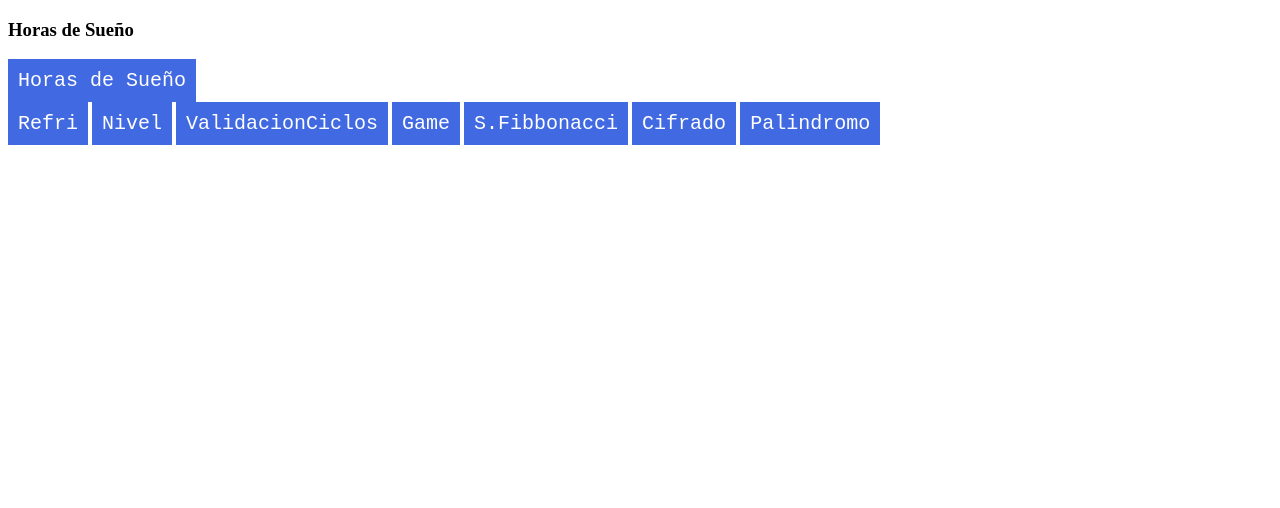
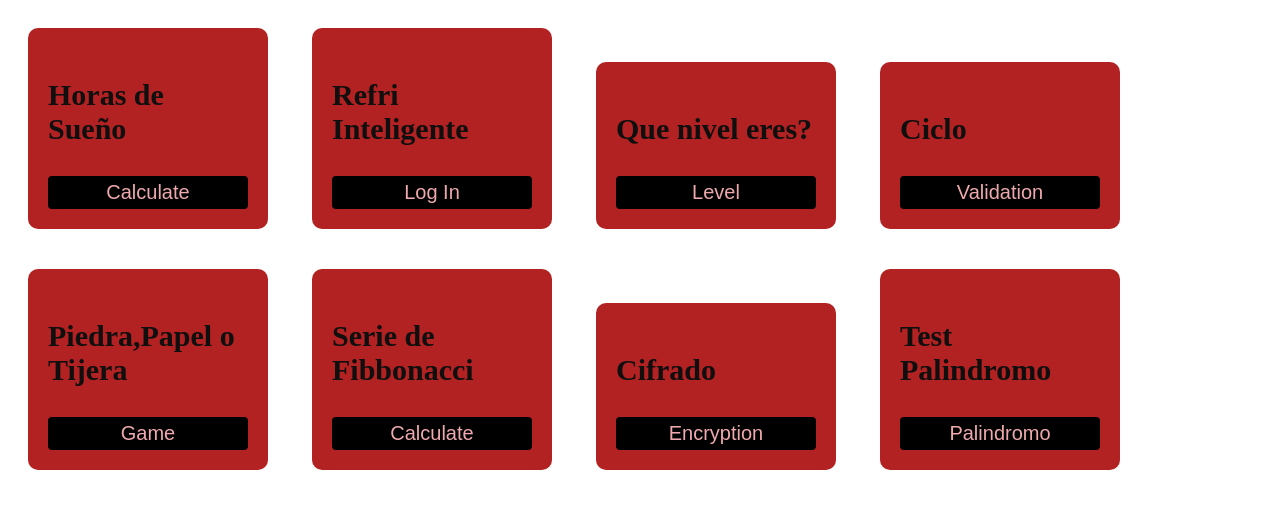
Before and after one commit to AL4NF/Javascript, a plain HTML site: page index.html in a window 1280 px wide. Drawn offline with Linux system fonts and the light colour scheme.

Commit message:
Se agrego estilo

```diff
--- a/index.html
+++ b/index.html
@@ -8,16 +8,37 @@
   </head>
 <body>
   <article class="Card">
-    <h3>Horas de Sueño</h3>
-    <button class="Button" onClick= "horasDeSueño()">Horas de Sueño</button>
+    <h3 class="title">Horas de Sueño</h3>
+    <button onClick= "horasDeSueño()">Calculate</button>
   </article>
-  <button class="Button" onClick= "refri()">Refri</button>
-  <button class="Button" onClick= "nivJuego()">Nivel</button>
-  <button class="Button" onClick= "regaño()">ValidacionCiclos</button>
-  <button class="Button" onClick= "game()">Game</button>
-  <button class="Button" onClick= "fibbo()">S.Fibbonacci</button>
-  <button class="Button" onClick= "password()">Cifrado</button>
-  <button class="button" onClick="palindromo()">Palindromo</button>
+  <article class="Card">
+    <h3 class="title">Refri Inteligente</h3>
+    <button onClick= "refri()">Log In</button>
+  </article>
+  <article class="Card">
+    <h3 class="title">Que nivel eres?</h3>
+    <button onClick= "nivJuego()">Level</button>
+  </article>
+  <article class="Card">
+    <h3 class="title">Ciclo</h3>
+    <button onClick= "regaño()">Validation</button>
+  </article>
+  <article class="Card">
+    <h3 class="title">Piedra,Papel o Tijera</h3>
+    <button onClick= "game()">Game</button>
+  </article>
+  <article class="Card">
+    <h3 class="title">Serie de Fibbonacci</h3>
+    <button onClick= "fibbo()">Calculate</button>
+  </article>
+  <article class="Card">
+  <h3 class="title">Cifrado</h3>
+    <button onClick= "password()">Encryption</button>
+  </article>
+  <article class="Card">
+    <h3 class="title">Test Palindromo</h3>
+    <button onClick="palindromo()">Palindromo</button>
+  </article>
 
 <script  src="scripts.js"></script>
 </body>
--- a/style.css
+++ b/style.css
@@ -1,11 +1,31 @@
-Button
+
+.Card
 {
-    color:White;
-    font-size:20px;
-    font-family:monospace;
-    border: 23px;
-    padding: 10px;
-    display:inline-block;
-    cursor:copy;
-    background-color: RoyalBlue;
+  background-color: FIREBRICK;
+  border-radius: 10px;
+  display: inline-block;
+  padding: 20px;
+  margin:20px;
+  width: 200px;
+
 }
+
+.Card .title
+{
+  color:#0F0F0F;
+  font-size:30px;
+}
+
+.Card button
+{
+  background-color:black;
+  border:none;
+  border-radius:4px;
+  color: #EFA9AE;
+  cursor:pointer;
+  display:inline-block;
+  font-size:20px;
+  margin:0 auto;
+  padding:5px;
+  width: 100%;
+}
```
Also changed, not shown: scripts.js (+35 -12 lines).
